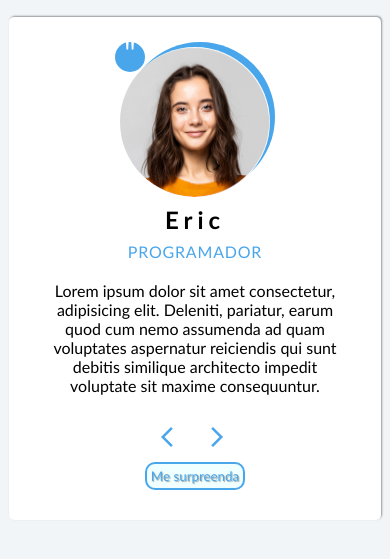
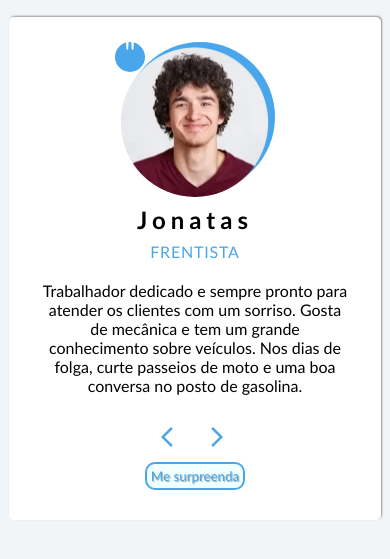
Before and after one commit to ericSilvaP/jsProjects, a plain HTML site: page revisões/index.html in a window 390 px wide. Shown: the part 173-732 px from the top of the page. Drawn offline with nearby package versions, Linux system fonts and the light colour scheme.

Commit message:
media query e descrições

```diff
--- a/revisões/index.html
+++ b/revisões/index.html
@@ -5,21 +5,24 @@
     <meta name="viewport" content="width=device-width, initial-scale=1.0">
     <link rel="stylesheet" href="style.css">
     <link href="https://fonts.googleapis.com/css2?family=Material+Symbols+Outlined" rel="stylesheet">
+    <link rel="stylesheet" href="media-query.css">
 
     <title>Revisões</title>
 </head>
 <body>
     <main>
         <h1>Nossas Reviews</h1>
-        <section>
+        <section id="container">
+
             <div class="person Pimg">
                 <div id="back"></div>
-                <img src="imagens/muie01.png" alt="" id="photo">
+                <img src="" alt="" id="photo">
                 <div id="comma" class="material-symbols-outlined">"</div>
             </div>
-            <h2 class="person Pname">Eric</h2>
-            <h2 class="person Pjob">Programador</h2>
-            <p class="person Pdescription">Lorem ipsum dolor sit amet consectetur, adipisicing elit. Deleniti, pariatur, earum quod cum nemo assumenda ad quam voluptates aspernatur reiciendis qui sunt debitis similique architecto impedit voluptate sit maxime consequuntur.</p>
+            <h2 class="person Pname"></h2>
+            <h2 class="person Pjob"></h2>
+            <p class="person Pdescription"></p>
+
             <div id="bttContainer">
                 <button class="btt back"> <span class="material-symbols-outlined">
                     arrow_back_ios
--- /dev/null
+++ b/revisões/media-query.css
@@ -0,0 +1,5 @@
+@media (min-width: 768px){
+    section {
+        width: 600px;
+    }
+}
--- a/revisões/script.js
+++ b/revisões/script.js
@@ -5,25 +5,28 @@ const personDescription = document.querySelector(".Pdescription");
 const buttons = document.querySelectorAll(".btt");
 const persons = [
     {
-        photo:"imagens/homi01-a.webp",
-        name:"Jonatas",
-        work:"Frentista",
-        description:"lsjkbsvbsj"
+        photo: "imagens/homi01-a.webp",
+        name: "Jonatas",
+        work: "Frentista",
+        description: "Trabalhador dedicado e sempre pronto para atender os clientes com um sorriso. Gosta de mecânica e tem um grande conhecimento sobre veículos. Nos dias de folga, curte passeios de moto e uma boa conversa no posto de gasolina."
     },
     {
-        photo:"imagens/homi02-a.webp",
-        name:"Rafael",
-        work:"WEB DESIGNER",
-        description:"Sou muito louquinho"
+        photo: "imagens/homi02-a.webp",
+        name: "Rafael",
+        work: "Web Designer",
+        description: "Criativo e apaixonado por design digital, Rafael transforma ideias em interfaces incríveis. Sempre atualizado com as últimas tendências, ele adora experimentar novas tecnologias e melhorar a experiência do usuário. Nos tempos livres, curte games e música eletrônica."
     },
     {
-        photo:"imagens/muie01.png",
-        name:"Ester",
-        work:"BARTENDER",
-        description: "spjshis"
+        photo: "imagens/muie01.png",
+        name: "Ester",
+        work: "Bartender",
+        description: "Mestre na arte dos drinks, Ester sabe exatamente como animar qualquer ambiente. Sua criatividade vai além dos coquetéis, pois também adora decoração e eventos. Carismática e sempre pronta para ouvir boas histórias no balcão do bar."
     }
-]
+];
+
 let actualP = 0, randomN;
+
+document.addEventListener("DOMContentLoaded", () => updatePerson(0))
 
 buttons.forEach(element => {
     element.addEventListener("click", (e) => {
@@ -51,8 +54,16 @@ buttons.forEach(element => {
 });
 
 function updatePerson(index) {
-    personPhoto.src = persons[index]["photo"];
-    personName.innerHTML = persons[index]["name"];
-    personJob.innerHTML = persons[index]["work"];
-    personDescription.innerHTML = persons[index]["description"];
+    const container = document.getElementById("container");
+
+    container.classList.add("fade-out");
+
+    setTimeout(() => {
+        personPhoto.src = persons[index]["photo"];
+        personName.innerHTML = persons[index]["name"];
+        personJob.innerHTML = persons[index]["work"];
+        personDescription.innerHTML = persons[index]["description"];
+
+        container.classList.remove("fade-out");
+    }, 300)
 }
--- a/revisões/style.css
+++ b/revisões/style.css
@@ -29,6 +29,7 @@ section {
     border-radius: 5px;
     box-shadow: 1px -1px 2px rgba(0, 0, 0, 0.384);
     margin: 20px 0;
+    transition: 300ms;
 }
 
 #bttContainer, main, section {
```
